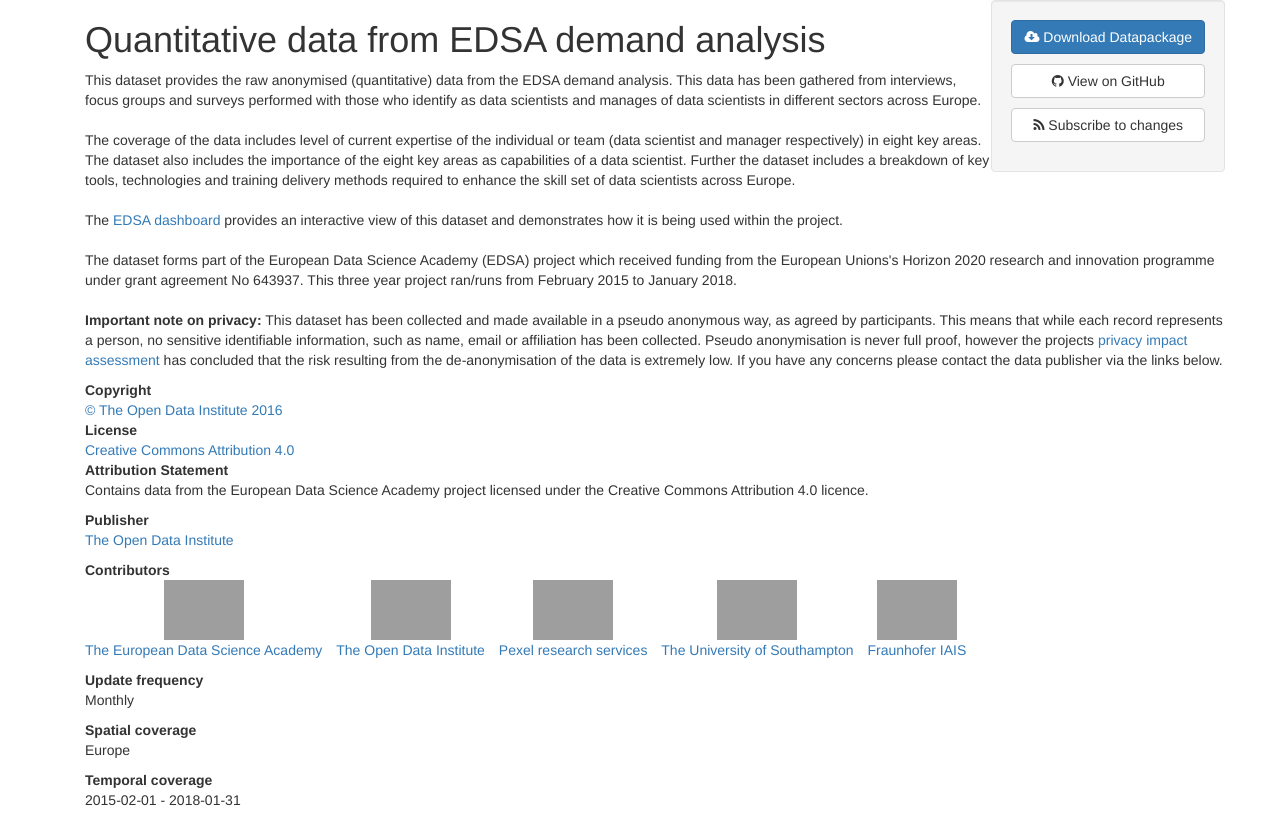
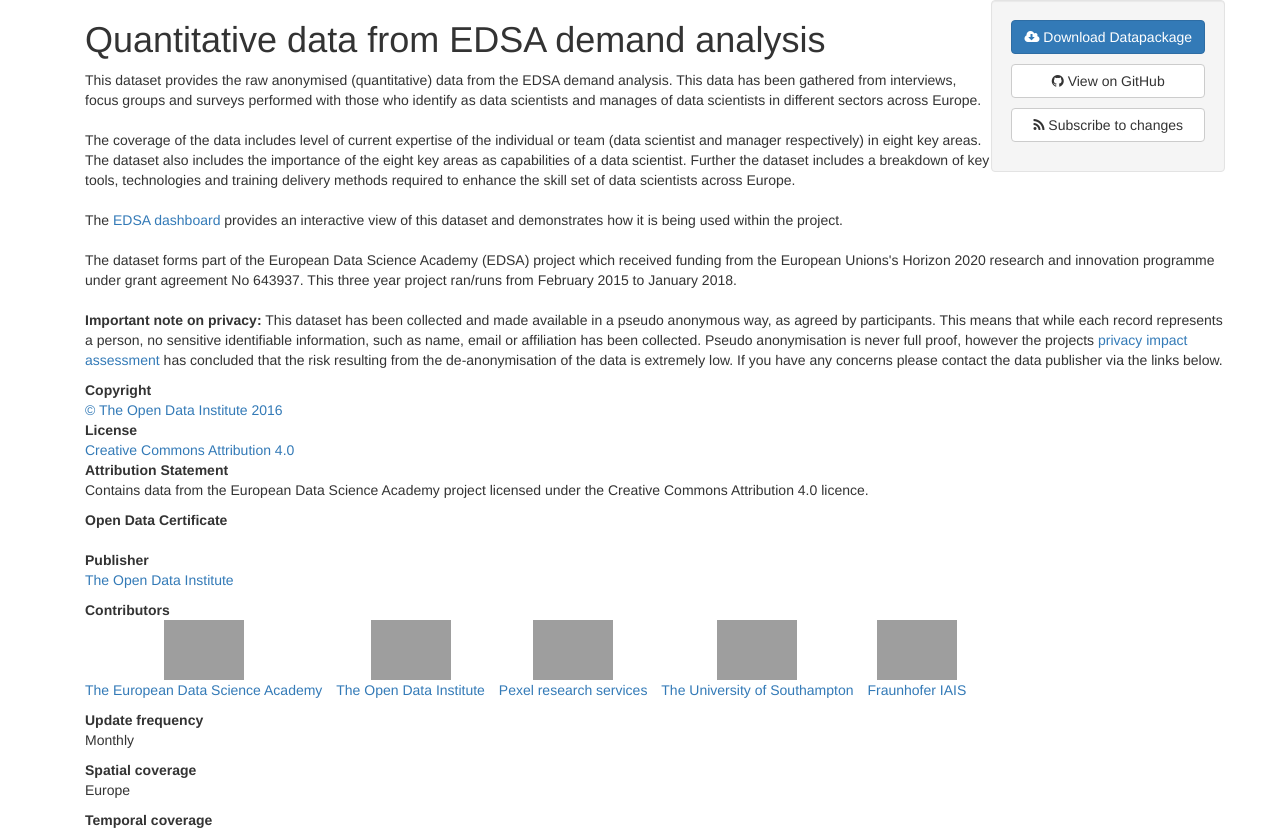
Before and after one commit to davetaz/quantitative-data-from-edsa-demand-analysis-, a Jekyll site: the page built from index.html, in a window 1280 px wide, cut to the strip 0-833 px from the top of the page. Built offline with Jekyll 4.4.1, drawn with Linux system fonts in a browser that asks for light colours; nearby versions of some CDN libraries; comment, search, counter and statistics services are not loaded; grey boxes are pictures that could not be loaded.

Commit message:
Added ODC

```diff
--- a/_config.yml
+++ b/_config.yml
@@ -1,3 +1,4 @@
 ---
 data_source: "."
 update_frequency: Monthly
+certificate: "https://certificates.theodi.org/en/datasets/213361/certificate"
--- a/index.html
+++ b/index.html
@@ -27,6 +27,12 @@
     {% endif %}
 
   </p>
+
+  {% if site.certificate %}
+         <strong property="rdfs:label">Open Data Certificate</strong><br />
+  	     <script src="{{ site.certificate }}/badge.js"></script>
+         <br/>
+  {% endif %}
 
   <p property="dct:publisher" resource="{{ site.data.datapackage.publishers.first['web'] }}">
   	<strong property="rdfs:label">Publisher</strong><br />
@@ -112,3 +118,8 @@
     <p class="lastUpdate text-right">Last update: {{ site.time | date: '%Y-%m-%d at %H:%M' }}</p>
 
   </div>
+  <style>
+  .open-data-certificate ul.open-data-certificate-details {
+  display: inline-block;
+}
+</style>
```
Also changed, not shown: css/style.css (line endings or trailing spaces).
